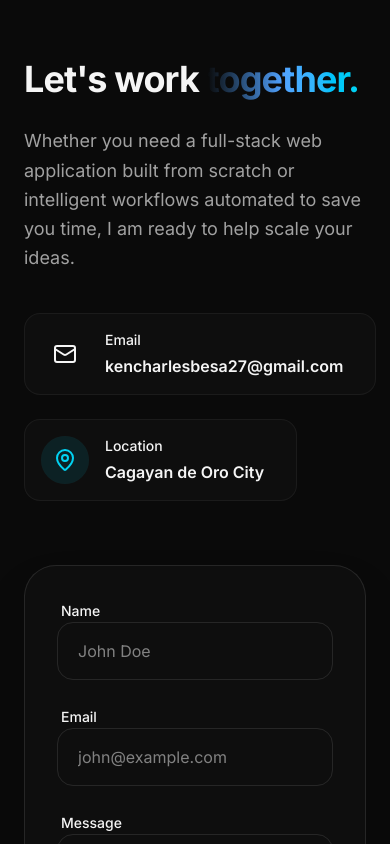
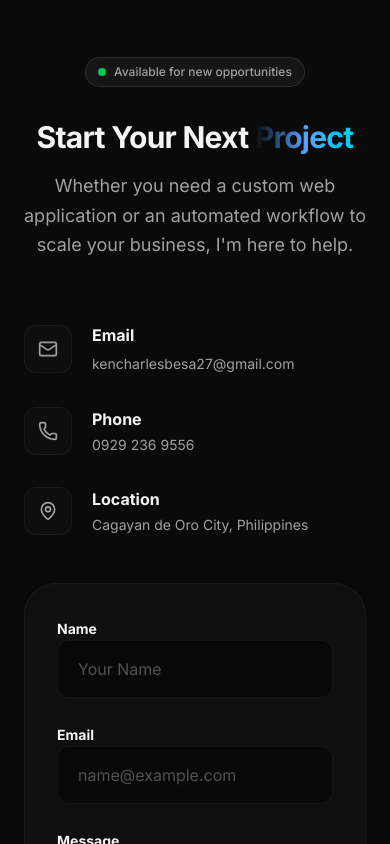
Before and after one commit to ken122704/portfolio, a Next.js app: page / in a window 390 px wide. Shown: the part 9820-10664 px from the top of the page. Built offline with nearby package versions, Linux system fonts and the light colour scheme.

Commit message:
fix: implement smooth scrolling, fix hydration mismatch, and build functional mobile dropdown navigation

```diff
--- a/components/Contact.tsx
+++ b/components/Contact.tsx
@@ -1,52 +1,95 @@
 "use client";
 
 import { motion } from "framer-motion";
-import { Mail, MapPin, Send } from "lucide-react";
+import { Mail, MapPin, Send, Phone } from "lucide-react";
+
+const itemVariants = {
+  initial: { opacity: 0, y: 10 },
+  animate: { opacity: 1, y: 0 },
+};
 
 export default function Contact() {
   return (
     <section id="contact" className="py-24 px-6 relative z-10">
       <div className="max-w-6xl mx-auto">
-        <div className="grid grid-cols-1 lg:grid-cols-2 gap-16 lg:gap-8">
 
-          {/* Left Column: Text & Info */}
+        {/* TOP SECTION: Centered Headers */}
+        <motion.div
+          initial={{ opacity: 0, y: 20 }}
+          whileInView={{ opacity: 1, y: 0 }}
+          viewport={{ once: false, margin: "-100px" }}
+          transition={{ duration: 0.5 }}
+          className="flex flex-col items-center text-center mb-16"
+        >
+          {/* Subtle Badge */}
+          <motion.div
+            initial="initial"
+            animate="animate"
+            variants={itemVariants}
+            className="inline-flex items-center gap-2 px-3 py-1.5 rounded-full border border-white/10 bg-white/5 mb-8"
+          >
+            <span className="relative flex h-2 w-2">
+              <span className="animate-ping absolute inline-flex h-full w-full rounded-full bg-green-400 opacity-75"></span>
+              <span className="relative inline-flex rounded-full h-2 w-2 bg-green-500"></span>
+            </span>
+            <span className="text-xs font-medium text-neutral-400 ">Available for new opportunities</span>
+          </motion.div>
+
+          <h2 className="text-3xl md:text-5xl font-bold tracking-tight mb-4">
+            <span className="text-foreground">Start Your Next </span>
+            <span className="bg-gradient-to-r from-brand via-blue-400 to-cyan-400 bg-clip-text text-transparent">Project</span>
+          </h2>
+
+          <p className="text-neutral-400 text-lg max-w-2xl leading-relaxed">
+            Whether you need a custom web application or an automated workflow to scale your business, I&apos;m here to help.
+          </p>
+        </motion.div>
+
+        {/* BOTTOM SECTION: Two Column Grid */}
+        <div className="grid grid-cols-1 lg:grid-cols-5 gap-12 lg:gap-8 items-start">
+
+          {/* Left Column: Contact Info Stack */}
           <motion.div
             initial={{ opacity: 0, x: -20 }}
             whileInView={{ opacity: 1, x: 0 }}
             viewport={{ once: false, margin: "-100px" }}
             transition={{ duration: 0.5 }}
-            className="flex flex-col justify-center"
+            className="lg:col-span-2 space-y-8 lg:pt-8"
           >
-            <h2 className="text-4xl md:text-5xl font-bold tracking-tight mb-6 leading-tight">
-              <span className="text-foreground">Let&apos;s work </span>
-              <span className="bg-gradient-to-r from-brand via-blue-400 to-cyan-400 bg-clip-text text-transparent"> together.</span>
-            </h2>
-
-            <p className="text-neutral-400 text-lg mb-10 max-w-md leading-relaxed">
-              Whether you need a full-stack web application built from scratch or intelligent workflows automated to save you time, I am ready to help scale your ideas.
-            </p>
-
-            <div className="space-y-6">
-              <div className="flex items-center gap-4 p-4 rounded-2xl bg-white/[0.02] border border-white/5 w-fit pr-8">
-                <div className="w-12 h-12 rounded-full bg-brand/10 flex items-center justify-center shrink-0">
-                  <Mail className="text-brand" size={24} />
+            {/* Email */}
+            <div className="flex items-center gap-5">
+              <div className="w-12 h-12 rounded-xl bg-white/[0.02] border border-white/5 flex items-center justify-center shrink-0">
+                <Mail className="text-neutral-400" size={20} />
               </div>
               <div>
-                  <p className="text-sm text-foreground/50 font-medium mb-1">Email</p>
-                  <a href="mailto:kencharlesbesa27@gmail.com" className="text-foreground font-semibold hover:text-brand transition-colors">
+                <p className="text-base text-foreground font-bold mb-1">Email</p>
+                <a href="mailto:kencharlesbesa27@gmail.com" className="text-neutral-400 text-sm hover:text-cyan-400 transition-colors">
                   kencharlesbesa27@gmail.com
                 </a>
               </div>
             </div>
 
-              <div className="flex items-center gap-4 p-4 rounded-2xl bg-white/[0.02] border border-white/5 w-fit pr-8">
-                <div className="w-12 h-12 rounded-full bg-cyan-400/10 flex items-center justify-center shrink-0">
-                  <MapPin className="text-cyan-400" size={24} />
+            {/* Phone */}
+            <div className="flex items-center gap-5">
+              <div className="w-12 h-12 rounded-xl bg-white/[0.02] border border-white/5 flex items-center justify-center shrink-0">
+                <Phone className="text-neutral-400" size={20} />
               </div>
               <div>
-                  <p className="text-sm text-foreground/50 font-medium mb-1">Location</p>
-                  <p className="text-foreground font-semibold">Cagayan de Oro City</p>
+                <p className="text-base text-foreground font-bold mb-1">Phone</p>
+                <p className="text-neutral-400 text-sm">
+                  0929 236 9556
+                </p>
               </div>
+            </div>
+
+            {/* Location */}
+            <div className="flex items-center gap-5">
+              <div className="w-12 h-12 rounded-xl bg-white/[0.02] border border-white/5 flex items-center justify-center shrink-0">
+                <MapPin className="text-neutral-400" size={20} />
+              </div>
+              <div>
+                <p className="text-base text-foreground font-bold mb-1">Location</p>
+                <p className="text-neutral-400 text-sm">Cagayan de Oro City, Philippines</p>
               </div>
             </div>
           </motion.div>
@@ -57,49 +100,48 @@ export default function Contact() {
             whileInView={{ opacity: 1, x: 0 }}
             viewport={{ once: false, margin: "-100px" }}
             transition={{ duration: 0.5, delay: 0.2 }}
+            className="lg:col-span-3"
           >
             <form
               onSubmit={(e) => e.preventDefault()}
-              className="p-8 md:p-10 rounded-[2rem] bg-white/[0.02] border border-white/10 shadow-2xl relative overflow-hidden"
+              className="p-8 rounded-[2rem] bg-neutral-900/40 border border-white/5 shadow-2xl relative overflow-hidden"
             >
-              {/* Form Glow Effect */}
-              <div className="absolute top-0 right-0 w-64 h-64 bg-brand/10 blur-[80px] rounded-full pointer-events-none" />
-
               <div className="space-y-6 relative z-10">
                 <div className="grid grid-cols-1 sm:grid-cols-2 gap-6">
                   <div className="space-y-2">
-                    <label htmlFor="name" className="text-sm font-medium text-foreground/70 ml-1">Name</label>
+                    <label htmlFor="name" className="text-sm font-bold text-foreground">Name</label>
                     <input
                       type="text"
                       id="name"
-                      className="w-full px-5 py-4 rounded-2xl bg-background border border-white/10 text-foreground placeholder:text-foreground/30 focus:outline-none focus:border-brand/50 focus:bg-white/[0.02] transition-all"
-                      placeholder="John Doe"
+                      className="w-full px-5 py-4 rounded-xl bg-black/40 border border-white/5 text-foreground placeholder:text-neutral-600 focus:outline-none focus:border-indigo-500/50 transition-all"
+                      placeholder="Your Name"
                     />
                   </div>
                   <div className="space-y-2">
-                    <label htmlFor="email" className="text-sm font-medium text-foreground/70 ml-1">Email</label>
+                    <label htmlFor="email" className="text-sm font-bold text-foreground">Email</label>
                     <input
                       type="email"
                       id="email"
-                      className="w-full px-5 py-4 rounded-2xl bg-background border border-white/10 text-foreground placeholder:text-foreground/30 focus:outline-none focus:border-brand/50 focus:bg-white/[0.02] transition-all"
-                      placeholder="john@example.com"
+                      className="w-full px-5 py-4 rounded-xl bg-black/40 border border-white/5 text-foreground placeholder:text-neutral-600 focus:outline-none focus:border-indigo-500/50 transition-all"
+                      placeholder="name@example.com"
                     />
                   </div>
                 </div>
 
                 <div className="space-y-2">
-                  <label htmlFor="message" className="text-sm font-medium text-foreground/70 ml-1">Message</label>
+                  <label htmlFor="message" className="text-sm font-bold text-foreground">Message</label>
                   <textarea
                     id="message"
                     rows={5}
-                    className="w-full px-5 py-4 rounded-2xl bg-background border border-white/10 text-foreground placeholder:text-foreground/30 focus:outline-none focus:border-brand/50 focus:bg-white/[0.02] transition-all resize-none"
+                    className="w-full px-5 py-4 rounded-xl bg-black/40 border border-white/5 text-foreground placeholder:text-neutral-600 focus:outline-none focus:border-indigo-500/50 transition-all resize-none"
                     placeholder="Tell me about your project..."
                   />
                 </div>
 
                 <button
                   type="submit"
-                  className="w-full flex items-center justify-center gap-2 px-8 py-4 bg-white text-black rounded-full font-bold hover:bg-gray-200 transition-colors group"
+                  // Using the vibrant indigo from your design
+                  className="w-full flex items-center justify-center gap-2 px-8 py-4 bg-white text-black rounded-xl font-bold hover:bg-white-400 transition-colors group"
                 >
                   Send Message
                   <Send size={18} className="group-hover:translate-x-1 group-hover:-translate-y-1 transition-transform" />
--- a/components/Projects.tsx
+++ b/components/Projects.tsx
@@ -59,7 +59,7 @@ export default function Projects() {
     : projectsData.filter(project => project.category === filter);
 
   return (
-    <section id="experience" className="py-24 px-6 relative z-10">
+    <section id="projects" className="py-24 px-6 relative z-10">
       <div className="max-w-7xl mx-auto">
         <div className="flex flex-col md:flex-row md:items-end justify-between mb-16 gap-8">
           <motion.div
```
Lines whose indentation alone changed are shown as unchanged.
